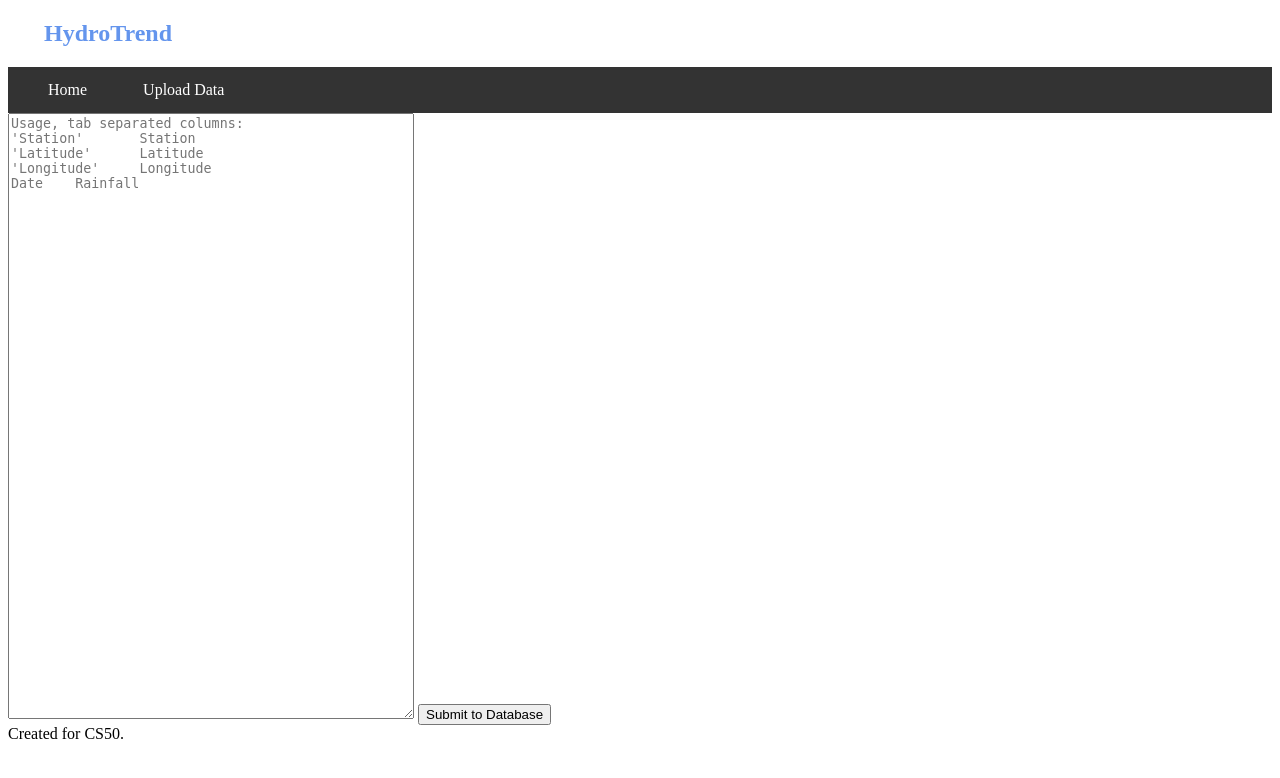
After one commit to cuebits/hydro-trend, a Flask app: page /upload in a window 1280 px wide. The commit adds this page. Shown: the top 778 px of the page. Run offline with Flask 2, Linux system fonts and the light colour scheme.

Commit message:
2021-07-14
Got upload data page working, and SQLite database started.

```diff
--- /dev/null
+++ b/app.py
@@ -0,0 +1,89 @@
+from sqlite3.dbapi2 import DateFromTicks
+from flask import Flask, render_template, request, redirect
+
+import sqlite3
+import folium
+import os
+import io
+import pandas
+
+app = Flask(__name__)
+cwd = os.getcwd()
+
+placeholder = "Usage, tab separated columns:\n'Station'\tStation\n'Latitude'\tLatitude\n'Longitude'\tLongitude\nDate\tRainfall"
+
+# Home page
+@app.route("/")
+def index():
+
+    # Establish hydro database connection
+    db = db_connect()
+
+    # Create folium map
+    folium_map = folium.Map(location=(0, 0), zoom_start=3, width="90%", height="80%", left="5%", top="5%")
+    folium_map.save("templates/map.html")
+
+    # Return index page
+    return render_template("index.html")
+
+# Upload page
+@app.route("/upload")
+def upload():
+
+    return render_template("upload.html", placeholder=placeholder)
+
+# Uploaded data function
+@app.route("/add-data", methods=["GET","POST"])
+def data_upload():
+
+    if request.method == "POST":
+
+        # Establish hydro database connection
+        db = db_connect()
+
+        data_raw = request.form.get("data")
+        df_process(data_raw, db)
+
+    return redirect("/")
+
+
+# Connect to a SQLite database
+def create_connection(path):
+    connection = None
+    try:
+        connection = sqlite3.connect(path)
+        print("Connection to SQLite DB successfull.")
+    except sqlite3.Error as e:
+        print(f"The error '{e}' occured.")
+
+    return connection
+
+# Function for establishing connection to database and initialising tables if they don't exist. Called on index page.
+def db_connect():
+    db = create_connection(cwd + "\\hyrdo-db.sqlite")
+    db.execute("CREATE TABLE IF NOT EXISTS stations (station_id TEXT PRIMARY KEY NOT NULL, latitude REAL NOT NULL, longitude REAL NOT NULL)")    # Expand to include date range and country
+    db.execute("CREATE TABLE IF NOT EXISTS rainfall (station_id TEXT PRIMARY KEY NOT NULL, record_date REAL NOT NULL, precipitation REAL, FOREIGN KEY (station_id) REFERENCES stations (station_id))")
+    return db
+
+# Function for processing raw text input into workable data frames
+def df_process(data, db):
+
+        # Read into data frame
+        df = pandas.read_csv(io.StringIO(data), sep="\t", index_col=0)
+
+        # Write to SQL Table of Stations
+        # Iterate over each station in the dataframe
+        for label, content in df.iteritems():
+
+            if label == "Date":
+                continue
+
+            lat = content.iloc[0]
+            lon = content.iloc[1]
+
+            db.execute("INSERT INTO stations (station_id, latitude, longitude) VALUES (?, ?, ?)", (label, lat, lon))
+            db.commit()
+
+
+if __name__ == '__main__':
+    app.run(debug=True)
--- a/static/styles.css
+++ b/static/styles.css
@@ -0,0 +1,43 @@
+h1
+{
+    padding: 0px 0px 0px 36px;
+    color:cornflowerblue;
+}
+
+nav ul {
+    list-style-type: none;
+    margin: 0;
+    padding: 0;
+    overflow: hidden;
+    background-color: #333;
+  }
+
+nav li
+{
+    float: left;
+}
+
+nav li a
+{
+    display: block;
+    color: white;
+    text-align: center;
+    padding: 14px 16px;
+    margin: 0px 0px 0px 24px;
+    text-decoration: none;
+}
+
+  /* Change the link color to #111 (black) on hover */
+nav li a:hover
+{
+    background-color: #111;
+    color: deepskyblue;
+    text-decoration: none;
+}
+
+textarea
+{
+    width: 400px;
+    height: 600px;
+    align-self: center;
+}
--- /dev/null
+++ b/templates/layout.html
@@ -0,0 +1,36 @@
+<!DOCTYPE html>
+
+<html lang="en">
+
+    <head>
+        <meta charset="utf-8">
+        <meta name="viewport" content="initial-scale=1, width=device-width">
+
+        <link href="/static/favicon.ico" rel="icon">
+        <link href="/static/styles.css" rel="stylesheet">
+
+        <title>
+        {% block title%}{% endblock %}
+        </title>
+
+    </head>
+
+    <body>
+
+        <nav>
+            <h1>HydroTrend</h1>
+
+            <ul>
+                <li class="nav-item"> <a href="\"> Home </a> </li>
+                <li class="nav-item"> <a href="\upload"> Upload Data </a> </li>
+            </ul>
+        </nav>
+
+        {% block main %}{% endblock %}
+
+        <footer>
+            Created for CS50.
+        </footer>
+
+    </body>
+</html>
--- /dev/null
+++ b/templates/upload.html
@@ -0,0 +1,12 @@
+{% extends "layout.html" %}
+
+{% block main%}
+
+    <form action="/add-data" method="post">
+
+        <textarea name="data" placeholder="{{placeholder}}"></textarea>
+
+        <button type="submit"> Submit to Database </button>
+    </form>
+
+{% endblock %}
```
Also changed, not shown: application.py (deleted, +0 -15 lines), templates/index.html (+7 -16 lines), templates/map.html (+8 -8 lines), hyrdo-db.sqlite (added).
